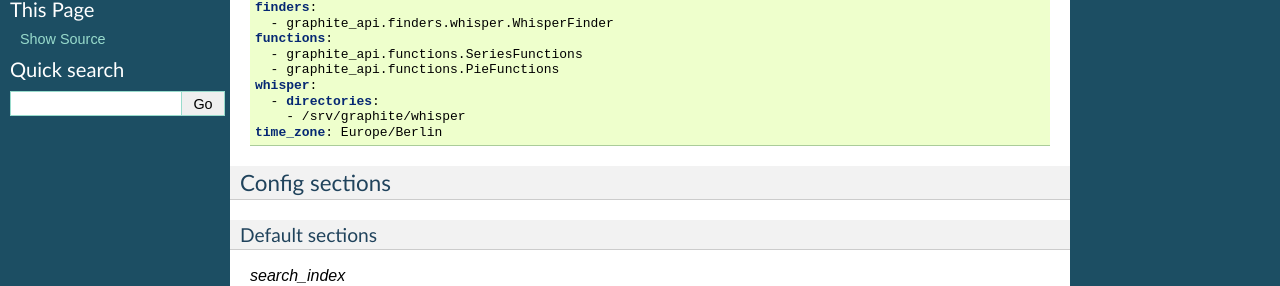
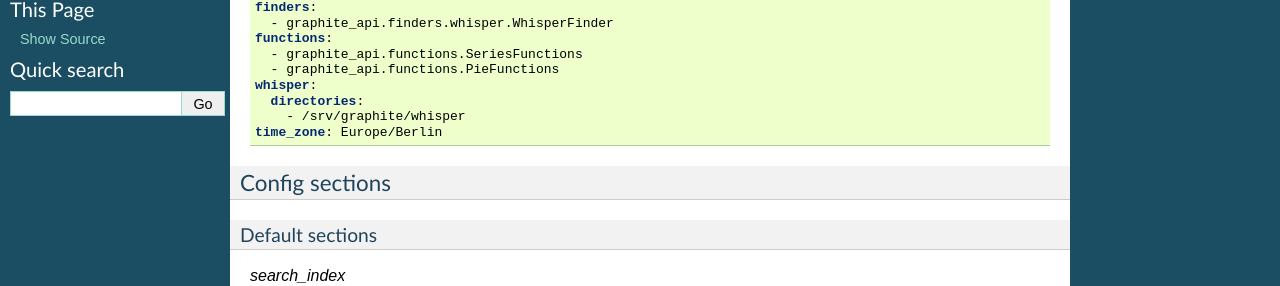
Before and after one commit to brutasse/graphite-api, a Sphinx documentation site: the page built from docs/configuration.rst, in a window 1280 px wide. Shown: the part 305-591 px from the top of the page. Built offline with Sphinx 7.4.7, drawn with Linux system fonts in a browser that asks for light colours.

```diff
--- a/docs/configuration.rst
+++ b/docs/configuration.rst
@@ -21,7 +21,7 @@ Default values
       - graphite_api.functions.SeriesFunctions
       - graphite_api.functions.PieFunctions
     whisper:
-      - directories:
+      directories:
         - /srv/graphite/whisper
     time_zone: Europe/Berlin
 
```
